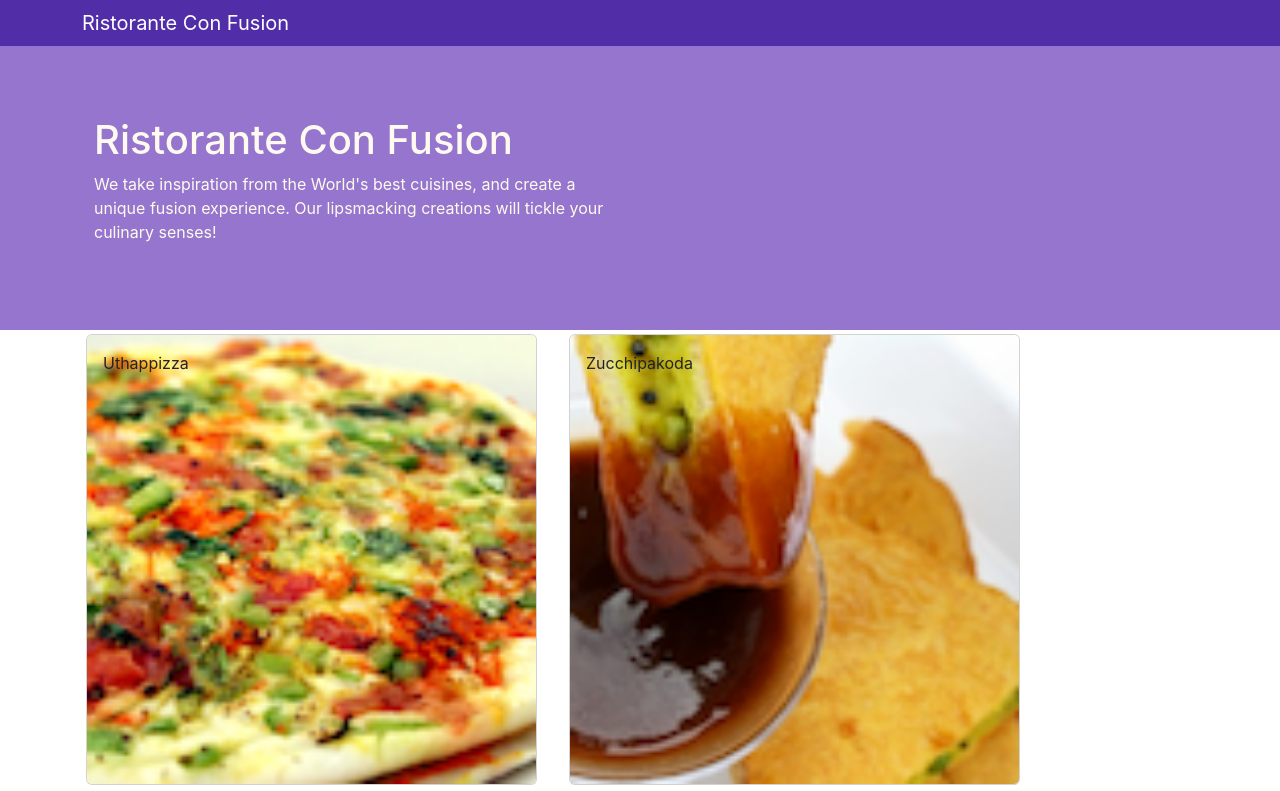
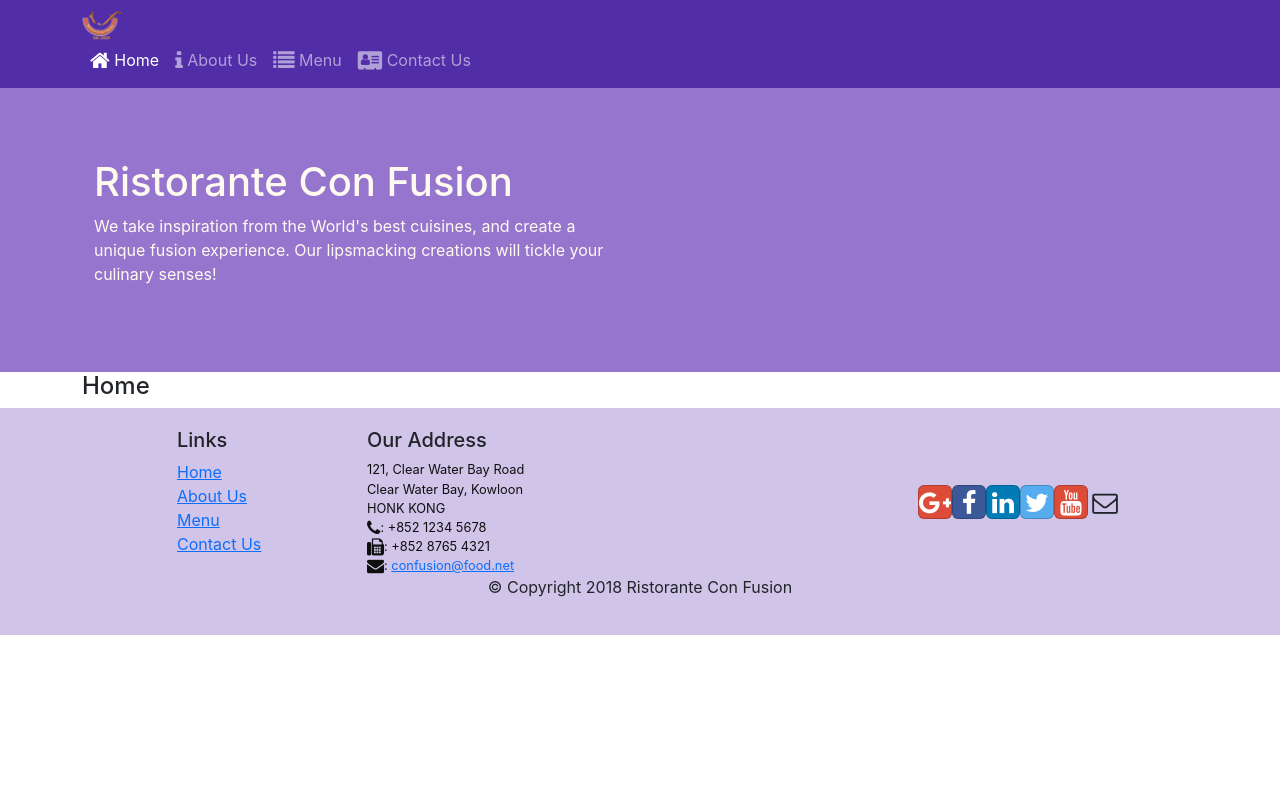
Before and after one commit to taiji7331/hk-react-course, a React (Create React App) app in the folder confusion/: page /home in a window 1280 px wide. Shown: the top 791 px of the page. Built offline with nearby package versions, Linux system fonts and the light colour scheme.

Commit message:
added react router and links

```diff
--- a/confusion/package.json
+++ b/confusion/package.json
@@ -12,6 +12,7 @@
     "react": "^18.2.0",
     "react-dom": "^18.2.0",
     "react-popper": "^2.3.0",
+    "react-router-dom": "^4.2.2",
     "react-scripts": "5.0.1",
     "reactstrap": "^9.1.4",
     "web-vitals": "^2.1.4"
--- a/confusion/src/App.js
+++ b/confusion/src/App.js
@@ -1,14 +1,17 @@
 import React, { Component } from 'react';
 import Main from './components/MainComponent';
 import './App.css';
+import {BrowserRouter} from 'react-router-dom';
 
 class App extends Component {
 
   render() {
     return (
-      <div>
-        <Main />
-      </div>
+      <BrowserRouter>
+        <div>
+          <Main />
+        </div>
+      </BrowserRouter>
     );
   }
 }
--- a/confusion/src/components/FooterComponent.js
+++ b/confusion/src/components/FooterComponent.js
@@ -1,4 +1,5 @@
 import React from 'react';
+import {Link} from 'react-router-dom';
 
 function Footer(props) {
   return(
@@ -8,10 +9,10 @@
           <div className="col-4 offset-1 col-sm-2">
             <h5>Links</h5>
             <ul className="list-unstyled">
-              <li><a href="index.html">Home</a></li>
-              <li><a href="aboutus.html">About</a></li>
-              <li><a href="menu.html">Menu</a></li>
-              <li><a href="contactus.html">Contact</a></li>
+              <li><Link to="/home">Home</Link></li>
+              <li><Link to="/aboutus">About Us</Link></li>
+              <li><Link to="/menu">Menu</Link></li>
+              <li><Link to="/contactus">Contact Us</Link></li>
             </ul>
           </div>
           <div className="col-7 col-sm-5">
--- a/confusion/src/components/HeaderComponent.js
+++ b/confusion/src/components/HeaderComponent.js
@@ -1,13 +1,58 @@
 import React, {Component} from 'react';
-import {Navbar, NavbarBrand} from 'reactstrap';
+import {Navbar, NavbarBrand, Nav, NavbarToggler, Collapse, NavItem} from 'reactstrap';
+import {NavLink} from 'react-router-dom';
 
 class Header extends Component {
+
+  constructor(props) {
+    super(props);
+
+    this.state = {
+      isNavOpen: false
+    };
+    this.toggleNav = this.toggleNav.bind(this);
+  }
+
+  toggleNav() {
+    this.setState({
+      isNavOpen: !this.state.isNavOpen
+    });
+  }
+
   render() {
     return(
       <>
-        <Navbar dark>
+        <Navbar dark expand="md">
           <div className="container">
-            <NavbarBrand href="/">Ristorante Con Fusion</NavbarBrand>
+            <NavbarToggler onClick={this.toggleNav} />
+            <NavbarBrand className="mr-auto" href="/">
+              <img src="assets/images/logo.png" height="30" width="41"
+                alt="Ristorante Con Fusion" />
+            </NavbarBrand>
+            <Collapse isOpen={this.state.isNavOpen} navbar>
+              <Nav navbar>
+                <NavItem>
+                  <NavLink className="nav-link" to="/home">
+                    <span className="fa fa-home fa-lg"></span> Home
+                  </NavLink>
+                </NavItem>
+                <NavItem>
+                  <NavLink className="nav-link" to="/aboutus">
+                    <span className="fa fa-info fa-lg"></span> About Us
+                  </NavLink>
+                </NavItem>
+                <NavItem>
+                  <NavLink className="nav-link" to="/menu">
+                    <span className="fa fa-list fa-lg"></span> Menu
+                  </NavLink>
+                </NavItem>
+                <NavItem>
+                  <NavLink className="nav-link" to="/contactus">
+                    <span className="fa fa-address-card fa-lg"></span> Contact Us
+                  </NavLink>
+                </NavItem>
+              </Nav>
+            </Collapse>
           </div>
         </Navbar>
         <div className="jumbotron">
--- /dev/null
+++ b/confusion/src/components/HomeComponent.js
@@ -0,0 +1,11 @@
+import React from 'react';
+
+function Home(props) {
+  return(
+    <div className="container">
+      <h4>Home</h4>
+    </div>
+  );
+}
+
+export default Home;
--- a/confusion/src/components/MainComponent.js
+++ b/confusion/src/components/MainComponent.js
@@ -1,9 +1,11 @@
 import React, { Component } from 'react';
+import Home from './HomeComponent';
 import Menu from './MenuComponent';
 import DishDetail from './DishDetailComponent';
 import Header from './HeaderComponent';
 import Footer from './FooterComponent';
 import { DISHES } from '../shared/dishes.js';
+import {Switch, Route, Redirect} from 'react-router-dom';
 
 class Main extends Component {
 
@@ -11,23 +13,26 @@
     super(props);
 
     this.state = {
-      dishes: DISHES,
-      selectedDish: null
+      dishes: DISHES
     };
   }
 
-  onDishSelect(dishId) {
-    this.setState({selectedDish: dishId});
-  }
+  render() {
 
-  render() {
+    const HomePage = () => {
+      return(
+        <Home />
+      );
+    }
+
     return (
       <div>
         <Header />
-        <Menu dishes={this.state.dishes}
-          onClick={(dishId) => this.onDishSelect(dishId)} />
-        <DishDetail
-          dish={this.state.dishes.filter((dish) => dish.id === this.state.selectedDish)[0]} />
+        <Switch>
+          <Route path="/home" component={HomePage} />
+          <Route exact path="/menu" component={() => <Menu dishes={this.state.dishes} />} />
+          <Redirect to="/home" />
+        </Switch>
         <Footer />
       </div>
     );
```
Also changed, not shown: 1 other file (tests, documents, lock files or other folders).
